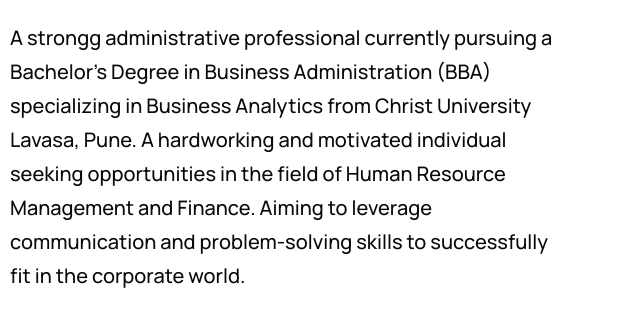
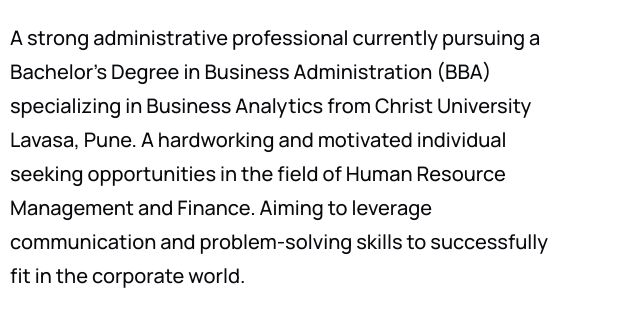
Before and after one commit to Tanishka282002/Tanishka01, a plain HTML site: page index.html in a window 1280 px wide. Shown: the part 465-791 px from the top of the page, 624-1264 px from the left. Drawn offline with nearby package versions, Linux system fonts and the light colour scheme; files whose address does not match are found by name.

Commit message:
Update index.html

```diff
--- a/index.html
+++ b/index.html
@@ -168,7 +168,7 @@
             </h1>
 
             <p class="section-text" data-reveal="top" data-reveal-delay="0.75s">
-              A strongg administrative professional currently pursuing a Bachelor's Degree in Business Administration (BBA) specializing in Business Analytics from Christ University Lavasa, Pune. A hardworking and motivated individual seeking opportunities in the field of Human Resource Management and Finance. Aiming to leverage communication and problem-solving skills to successfully fit in the corporate world.
+              A strong administrative professional currently pursuing a Bachelor's Degree in Business Administration (BBA) specializing in Business Analytics from Christ University Lavasa, Pune. A hardworking and motivated individual seeking opportunities in the field of Human Resource Management and Finance. Aiming to leverage communication and problem-solving skills to successfully fit in the corporate world.
 
             </p>
 
```
